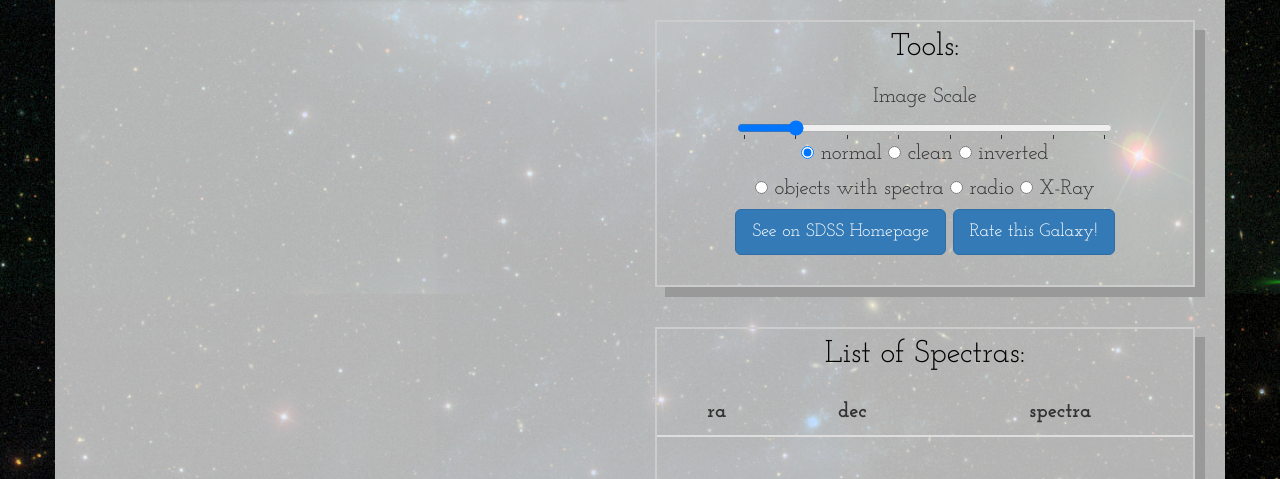
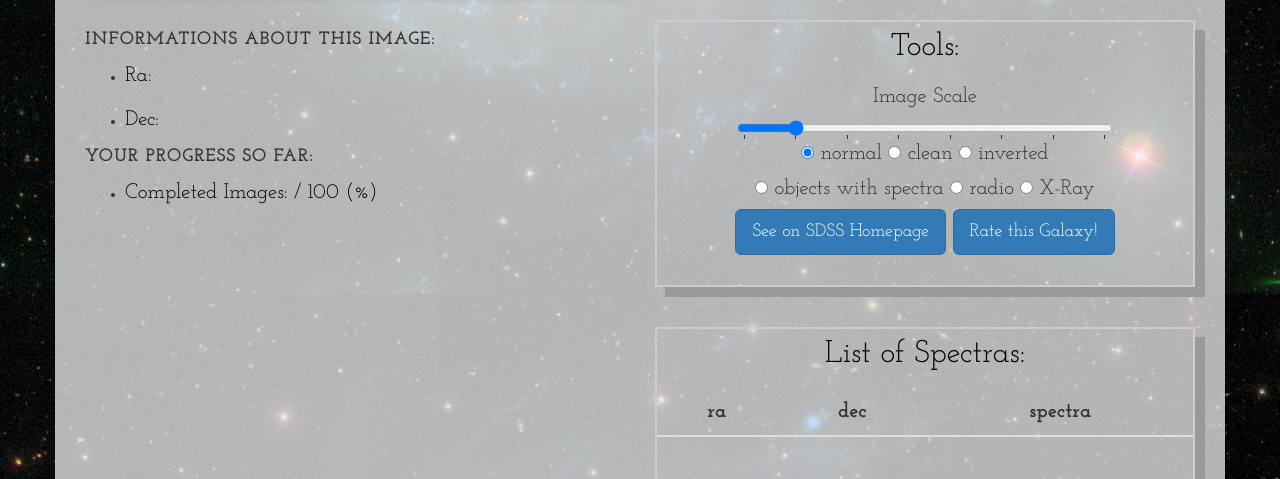
Before and after one commit to pdeboer/blackhole_frontend, a website: page index.html at #/search in a window 1280 px wide. Shown: the part 621-1100 px from the top of the page. Drawn offline with Linux system fonts and the light colour scheme; no server answers.

```diff
--- a/search/search.html
+++ b/search/search.html
@@ -24,6 +24,17 @@
                         <a href="#" ng-click="openLightboxModal(images)"><img class="imagedropshadow" style="max-width: 600px; width: 100%;" err-SRC="/images/nodata.png" ng-src="{{onEditChangeResult}}" /></a>
                         <br /><br />
                         <!--<img class="imagedropshadow" style="max-width: 600px; width: 100%;" ng-src="{{radioImage}}" err-SRC="/images/noradio.png" /> -->
+                        <div>
+                            <h4>Informations about this Image:</h4>
+                                <ul>
+                                    <li><p>Ra: {{coordinateRa}}</p></li>
+                                    <li><p>Dec: {{coordinateDec}}</p></li>
+                                </ul>
+                            <h4>Your progress so far:</h4>
+                                <ul>
+                                    <li><p>Completed Images: {{completedImages}} / 100 ({{completedImages}}%)</p></li>
+                                </ul>
+                        </div>
                     </div>
                     <div class="col-md-6">
                         <div id="task" class="question dropshadowclass" style="text-align: center;" ng-include src="template.url">
--- a/search/search.js
+++ b/search/search.js
@@ -233,6 +233,12 @@
                             $rootScope.isRated = data.options[0].is_rated;
                             $rootScope.radioValue = data.options[0].preset;
 
+                            $scope.coordinateRa = data.return[0].ra;
+                            $scope.coordinateDec = data.return[0].dec;
+
+                            $scope.completedImages = data.statistics[0].completed;
+                            $scope.completedImagesPercent = data.statistics[0].completed;
+
                             if($rootScope.radioValue !== "sdss") {
                                 $rootScope.changeHandler(2, '', $rootScope.radioValue);
                             };
```
